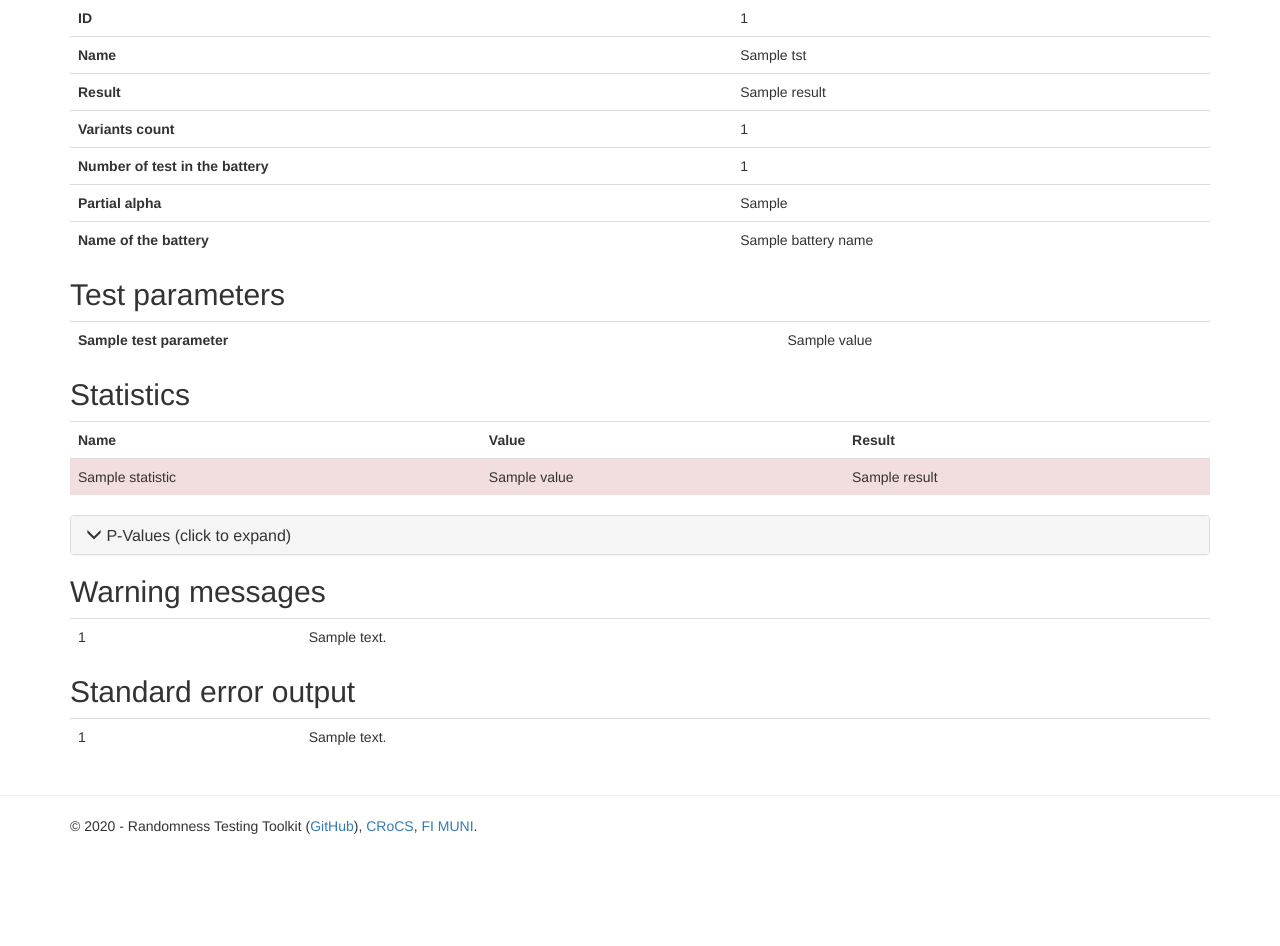
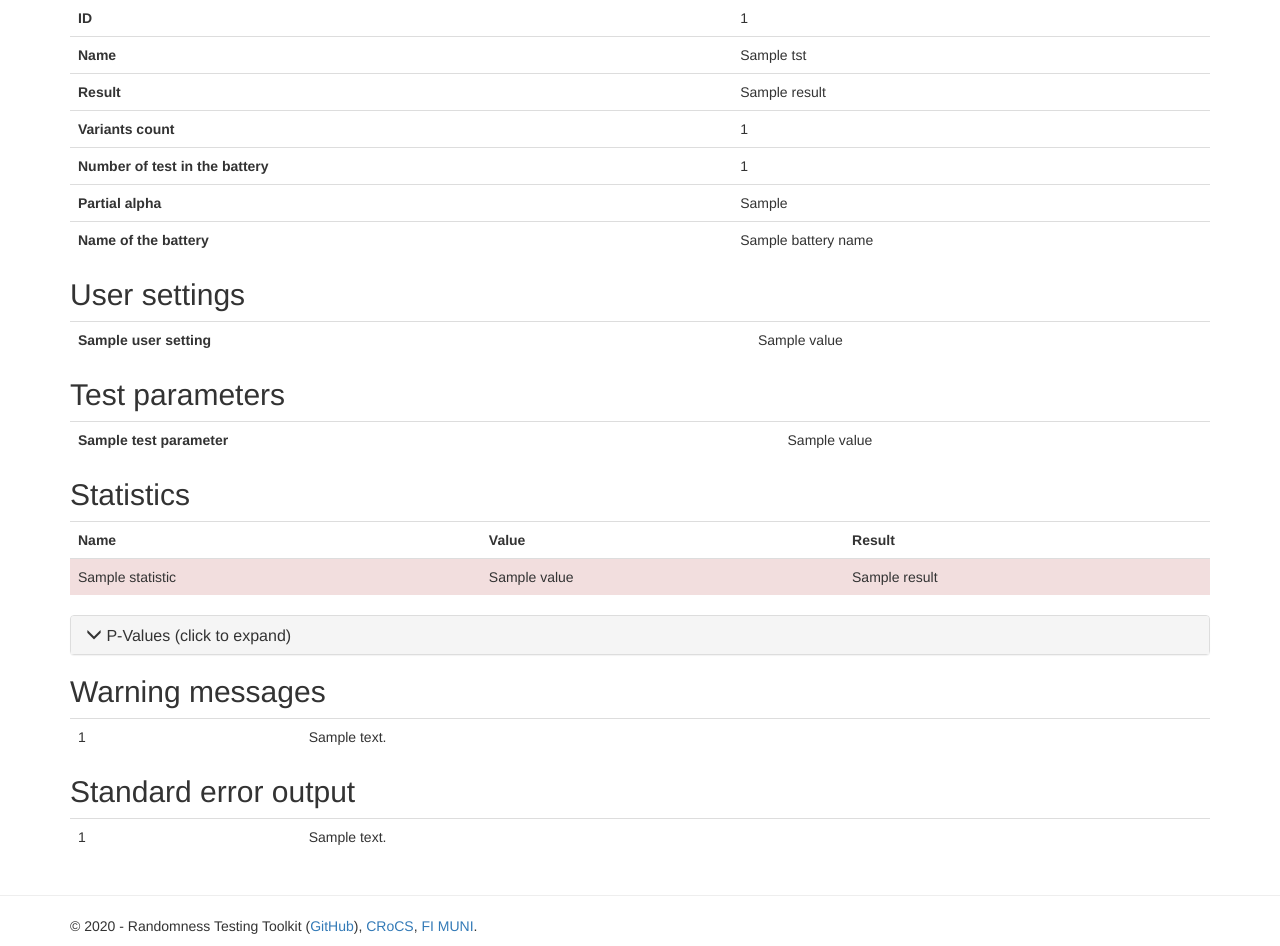
Before and after one commit to crocs-muni/RTTWebInterface, a Django app: template ViewResults/templates/ViewResults/test.html in a window 1280 px wide. Shown: the part 246-1192 px from the top of the page. Before the commit the page ends 1080 px from the top, so only its background shows below. Run offline with Django 3.2, Linux system fonts and the light colour scheme; the template is opened without the code that fills it: most values are stand-ins (such as "Sample title", 1, 10 or a date in 2020); parts of the project's set-up code (start-up, migrations or seed data) failed here and were passed over; some libraries are stand-ins or nearby versions.

Commit message:
add variant settings to test view

```diff
--- a/ViewResults/templates/ViewResults/test.html
+++ b/ViewResults/templates/ViewResults/test.html
@@ -45,6 +45,17 @@
 
     {% if variant_list %}
         {% if variant_list|length == 1 %}
+            {% if user_setting_list %}
+                <h2>User settings</h2>
+                <table class="table">
+                    {% for u in user_setting_list %}
+                        <tr>
+                            <th>{{ u.name }}</th>
+                            <td>{{ u.value }}</td>
+                            </tr>
+                    {% endfor %}
+                </table>
+            {% endif %}
             {% include 'ViewResults/variant_detail.html' %}
         {% else %}
             <h2>Executed variants of test</h2>
--- a/ViewResults/views.py
+++ b/ViewResults/views.py
@@ -142,6 +142,7 @@ def test(request, test_id):
         ctx['variant_warning_list'] = VariantWarning.get_by_variant_id(c, var.id)
         ctx['variant_error_list'] = VariantError.get_by_variant_id(c, var.id)
         ctx['variant_stderr_list'] = VariantStdErr.get_by_variant_id(c, var.id)
+        ctx['user_setting_list'] = UserSetting.get_by_variant_id(c, var.id)
 
         if len(subtest_list) == 1:
             sub = subtest_list[0]
```
